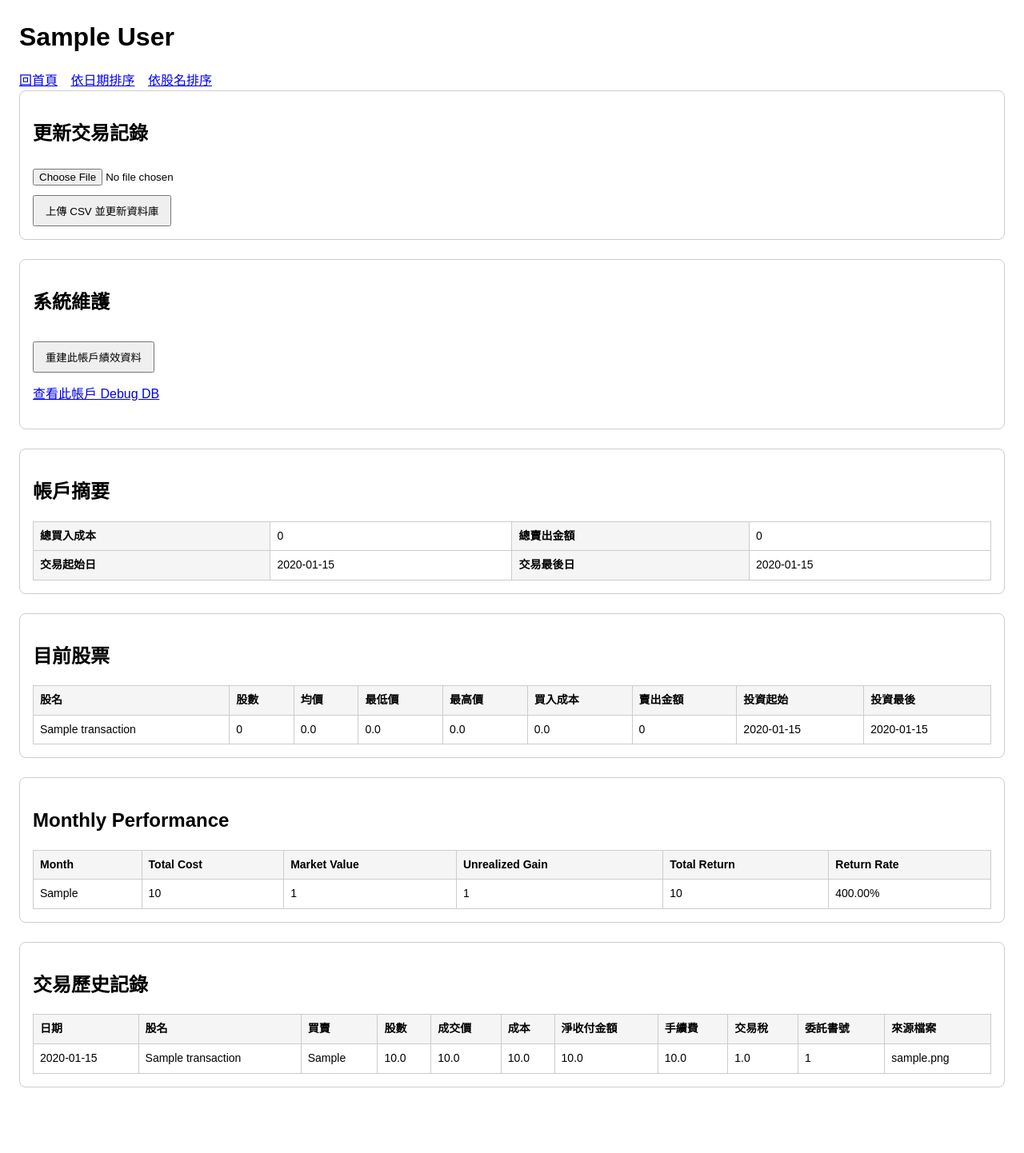
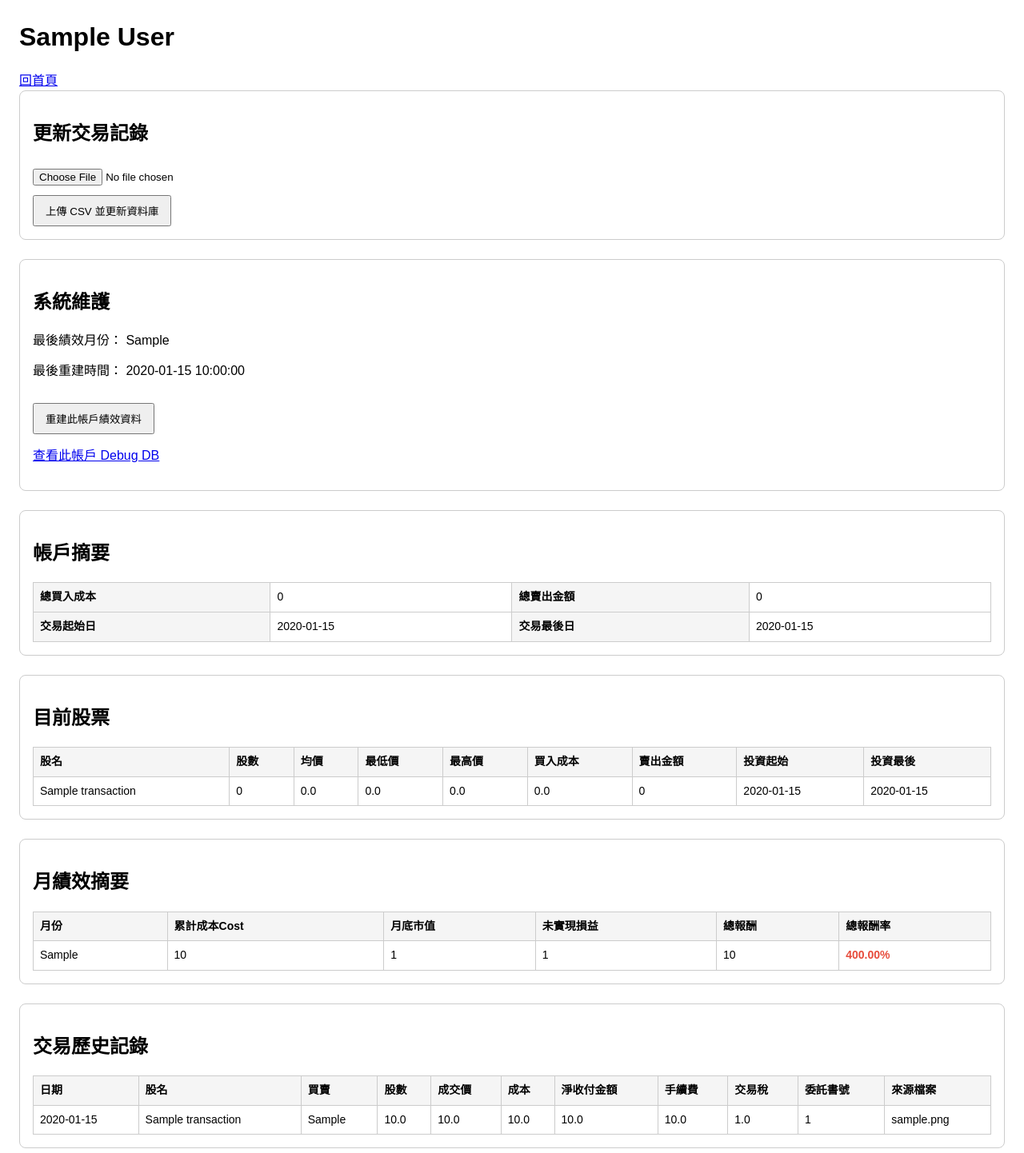
Before and after one commit to NienfengYao/invest-site, a FastAPI app: page /accounts/1 in a window 1280 px wide. Shown: the top 1442 px of the page at 80% size. Before the commit the page ends 1360 px from the top, so only its background shows below. Run offline with FastAPI, Linux system fonts and the light colour scheme; tables that the repository leaves empty hold one stand-in row (values such as "Sample post"); parts of the project's set-up code (start-up, migrations or seed data) failed here and were passed over.

Commit message:
* 個人頁新增資訊: 最後績效月份/最後重建時間 * 簡化個人頁面資訊 * 顯示個人帳戶績效重建的結果

```diff
--- a/app/routes/accounts.py
+++ b/app/routes/accounts.py
@@ -125,7 +125,7 @@ async def create_account(request: Request, account_name: str = Form(...)):
 
 
 @router.get("/accounts/{account_id}", response_class=HTMLResponse)
-async def account_detail(request: Request, account_id: int, sort_by: str = "date"):
+async def account_detail(request: Request, account_id: int):
     db = SessionLocal()
     try:
         account = db.query(Account).filter(Account.id == account_id).first()
@@ -134,10 +134,7 @@ async def account_detail(request: Request, account_id: int, sort_by: str = "date
 
         query = db.query(Transaction).filter(Transaction.account_id == account_id)
 
-        if sort_by == "stock":
-            transactions = query.order_by(Transaction.stock_name.asc(), Transaction.trade_date.asc()).all()
-        else:
-            transactions = query.order_by(Transaction.trade_date.desc(), Transaction.id.desc()).all()
+        transactions = query.order_by(Transaction.trade_date.desc(), Transaction.id.desc()).all()
 
         summary = calculate_account_summary(transactions)
         positions = calculate_positions(transactions)
@@ -159,6 +156,34 @@ async def account_detail(request: Request, account_id: int, sort_by: str = "date
             .all()
         )
 
+        latest_month = (
+            db.query(MonthlyPerformance)
+            .filter(
+                MonthlyPerformance.account_id == account_id
+            )
+            .order_by(
+                MonthlyPerformance.year_month.desc()
+            )
+            .first()
+        )
+
+        latest_performance = (
+            db.query(MonthlyPerformance)
+            .filter(
+                MonthlyPerformance.account_id == account_id
+            )
+            .order_by(
+                MonthlyPerformance.created_at.desc()
+            )
+            .first()
+        )
+
+        last_rebuilt_at = (
+            latest_performance.created_at
+            if latest_performance
+            else None
+        )
+
 
         return templates.TemplateResponse(
             "account_detail.html",
@@ -170,8 +195,9 @@ async def account_detail(request: Request, account_id: int, sort_by: str = "date
                 "summary": summary,
                 "positions": positions,
                 "performance_rows": performance_rows,
-                "sort_by": sort_by,
                 "message": None,
+                "last_rebuilt_at": last_rebuilt_at,
+                "latest_month": latest_month,
             },
         )
     finally:
@@ -274,7 +300,6 @@ async def upload_transactions(
                 "performance_rows": performance_rows,
                 "summary": summary,
                 "positions": positions,
-                "sort_by": "date",
                 "message": f"匯入完成：新增 {inserted_count} 筆，略過 {skipped_count} 筆重複資料",
             },
         )
@@ -300,7 +325,6 @@ async def upload_transactions(
                 "performance_rows": performance_rows,
                 "summary": summary,
                 "positions": positions,
-                "sort_by": "date",
                 "message": f"匯入失敗：{exc}",
             },
             status_code=400,
@@ -310,19 +334,58 @@ async def upload_transactions(
 
 
 @router.post("/accounts/{account_id}/rebuild")
-async def rebuild_account_performance(account_id: int):
+async def rebuild_account_performance(
+    request: Request,
+    account_id: int,
+):
     db = SessionLocal()
     try:
         account = db.query(Account).filter(Account.id == account_id).first()
         if not account:
             return HTMLResponse("Account not found", status_code=404)
 
-        rebuild_monthly_holdings(account_id=account_id, db=db)
-        rebuild_monthly_performance(account_id=account_id, db=db)
+        holdings_result = rebuild_monthly_holdings(
+            account_id=account_id,
+            db=db,
+        )
 
-        return RedirectResponse(
-            url=f"/accounts/{account_id}",
-            status_code=303,
+        performance_result = rebuild_monthly_performance(
+            account_id=account_id,
+            db=db,
         )
+
+        result = {
+            "帳戶": account.name,
+            "交易筆數": holdings_result.get("transactions", 0),
+            "Monthly Holdings": holdings_result.get("snapshots_created", 0),
+            "Monthly Performance": performance_result.get("rows_created", 0),
+        }
+
+        return templates.TemplateResponse(
+            "maintenance_result.html",
+            {
+                "request": request,
+                "title": "帳戶績效重建完成",
+                "success": True,
+                "result": result,
+                "message": f"{account.name} 帳戶績效資料已完成重建",
+                "back_url": f"/accounts/{account_id}",
+            },
+        )
+
+    except Exception as exc:
+        return templates.TemplateResponse(
+            "maintenance_result.html",
+            {
+                "request": request,
+                "title": "帳戶績效重建失敗",
+                "success": False,
+                "result": {},
+                "message": str(exc),
+                "back_url": f"/accounts/{account_id}",
+            },
+            status_code=500,
+        )
+
     finally:
         db.close()
--- a/app/templates/account_detail.html
+++ b/app/templates/account_detail.html
@@ -32,8 +32,6 @@
     <h1>{{ account.name }}</h1>
     <div class="actions">
         <a href="/">回首頁</a>
-        <a href="/accounts/{{ account.id }}?sort_by=date">依日期排序</a>
-        <a href="/accounts/{{ account.id }}?sort_by=stock">依股名排序</a>
     </div>
 
     {% if message %}
@@ -54,6 +52,19 @@
     <div class="box">
         <h2>系統維護</h2>
 
+        <p>
+        最後績效月份：
+        {{ latest_month.year_month if latest_month else "無資料" }}
+        </p>
+        <p>
+            最後重建時間：
+
+            {% if last_rebuilt_at %}
+                {{ last_rebuilt_at.strftime("%Y-%m-%d %H:%M:%S") }}
+            {% else %}
+                尚未重建
+            {% endif %}
+        </p>
         <form action="/accounts/{{ account.id }}/rebuild" method="post">
             <button type="submit">重建此帳戶績效資料</button>
         </form>
@@ -124,16 +135,16 @@
     </div>
 
     <div class="box">
-    <h2>Monthly Performance</h2>
+    <h2>月績效摘要</h2>
 
     <table>
     <tr>
-        <th>Month</th>
-        <th>Total Cost</th>
-        <th>Market Value</th>
-        <th>Unrealized Gain</th>
-        <th>Total Return</th>
-        <th>Return Rate</th>
+        <th>月份</th>
+        <th>累計成本Cost</th>
+        <th>月底市值</th>
+        <th>未實現損益</th>
+        <th>總報酬</th>
+        <th>總報酬率</th>
     </tr>
 
     {% for p in performance_rows %}
@@ -143,7 +154,11 @@
         <td>{{ "%.0f"|format(p.market_value) }}</td>
         <td>{{ "%.0f"|format(p.unrealized_gain) }}</td>
         <td>{{ "%.0f"|format(p.total_return) }}</td>
-        <td>{{ "%.2f"|format(p.return_rate * 100) }}%</td>
+        <td>
+            <span class="{% if p.return_rate > 0 %}positive{% elif p.return_rate < 0 %}negative{% endif %}">
+                {{ "%.2f"|format(p.return_rate * 100) }}%
+            </span>
+        </td>
     </tr>
     {% endfor %}
 
--- a/app/templates/maintenance_result.html
+++ b/app/templates/maintenance_result.html
@@ -45,6 +45,12 @@
     <p>{{ message }}</p>
     {% endif %}
 
+    {% if back_url %}
+    <p>
+        <a href="{{ back_url }}">返回帳戶頁</a>
+    </p>
+    {% endif %}
+
     <p>
         <a href="/">返回首頁</a>
     </p>
```
